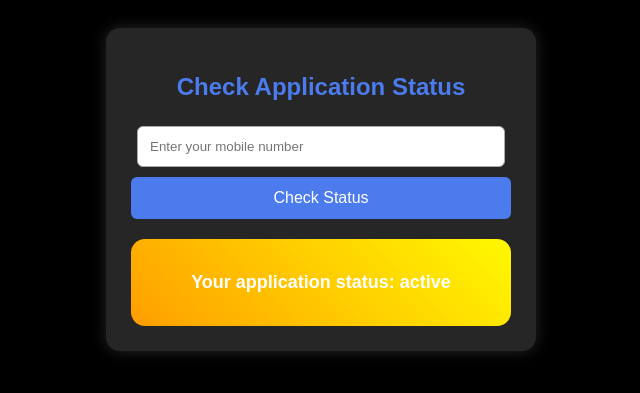
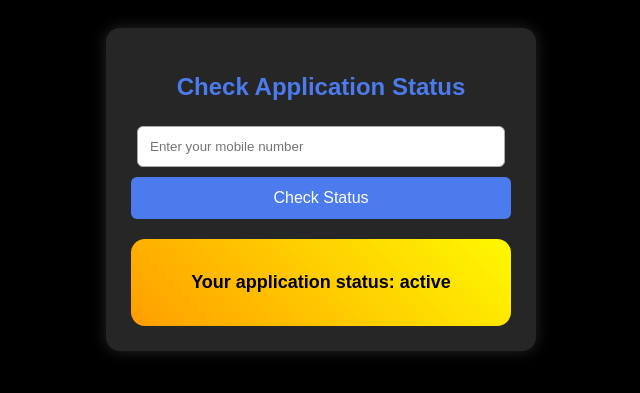
Before and after one commit to Aditya1234AD/certificate-app, a Flask app: template templates/status.html in a window 1280 px wide. Shown: the top 393 px of the page, without its empty margins (319-959 px from the left). Run offline with Flask 2, Linux system fonts and the light colour scheme; the template is opened without the code that fills it: most values are stand-ins (such as "Sample title", 1, 10 or a date in 2020).

Commit message:
Update status.html

```diff
--- a/templates/status.html
+++ b/templates/status.html
@@ -80,7 +80,7 @@
             background-size: 600% 600% !important;
             animation: rainbowMove 4s ease infinite !important;
 
-            color: white !important;
+            color: black !important;              /* 🔥 Changed to BLACK */
             font-size: 18px !important;
             font-weight: bold;
 
@@ -122,7 +122,7 @@
             <p>{{ message }}</p>
 
         {% else %}
-            <!-- Empty placeholder to maintain size -->
+            <!-- Empty placeholder so design stays same -->
             <p style="opacity:0;">.</p>
         {% endif %}
 
```
